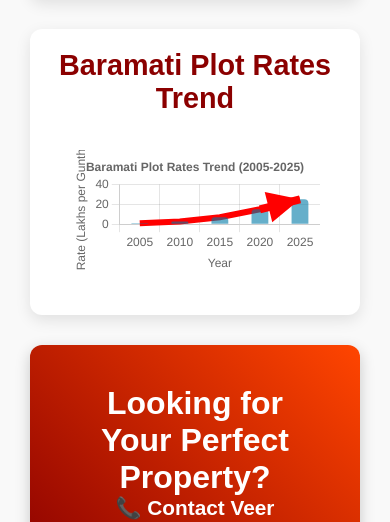
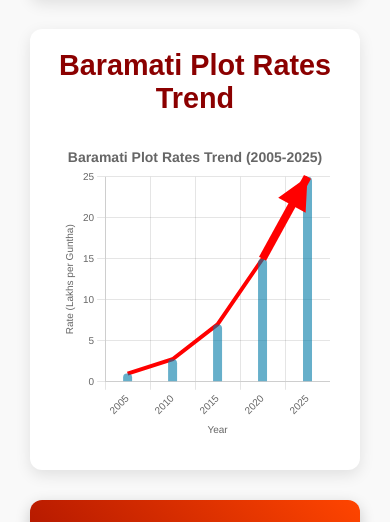
Before and after one commit to jafar99/veer_property_frontend, a React (Create React App) app: page /about in a window 390 px wide. Shown: the part 2960-3482 px from the top of the page. Built offline with nearby package versions, Linux system fonts and the light colour scheme.

Commit message:
graph mobile repsonsive

```diff
--- a/src/pages/AboutUs.js
+++ b/src/pages/AboutUs.js
@@ -189,7 +189,10 @@ const AboutUs = () => {
       {/* Graph Section */}
       <section className="graph-section">
         <h2>Baramati Plot Rates Trend</h2>
-        <div style={{ maxWidth: '800px', margin: '0 auto', padding: '20px' }}>
+        <div
+          className="responsive-chart-container"
+          style={{ width: '100%', maxWidth: '800px', margin: '0 auto', padding: '10px' }}
+        >
           <Line
             data={{
               labels: years,
@@ -201,15 +204,15 @@ const AboutUs = () => {
                   backgroundColor: 'rgba(0, 123, 167, 0.6)',
                   borderRadius: 4,
                   order: 1,
-                  barPercentage: 0.6,
-                  categoryPercentage: 0.7
+                  barPercentage: window.innerWidth < 600 ? 0.4 : 0.6,
+                  categoryPercentage: window.innerWidth < 600 ? 0.5 : 0.7
                 },
                 {
                   type: 'line',
                   label: 'Plot Rate (Line)',
                   data: rates,
                   borderColor: 'red',
-                  borderWidth: 6,
+                  borderWidth: window.innerWidth < 600 ? 4 : 6,
                   pointRadius: 0,
                   fill: false,
                   order: 2,
@@ -219,13 +222,22 @@ const AboutUs = () => {
             }}
             options={{
               responsive: true,
+              maintainAspectRatio: false,
               plugins: {
                 legend: {
-                  display: false
+                  display: false,
+                  labels: {
+                    font: {
+                      size: window.innerWidth < 600 ? 10 : 14
+                    }
+                  }
                 },
                 title: {
                   display: true,
-                  text: 'Baramati Plot Rates Trend (2005-2025)'
+                  text: 'Baramati Plot Rates Trend (2005-2025)',
+                  font: {
+                    size: window.innerWidth < 600 ? 14 : 20
+                  }
                 }
               },
               scales: {
@@ -233,17 +245,36 @@ const AboutUs = () => {
                   beginAtZero: true,
                   title: {
                     display: true,
-                    text: 'Rate (Lakhs per Guntha)'
+                    text: 'Rate (Lakhs per Guntha)',
+                    font: {
+                      size: window.innerWidth < 600 ? 10 : 14
+                    }
+                  },
+                  ticks: {
+                    font: {
+                      size: window.innerWidth < 600 ? 10 : 14
+                    }
                   }
                 },
                 x: {
                   title: {
                     display: true,
-                    text: 'Year'
+                    text: 'Year',
+                    font: {
+                      size: window.innerWidth < 600 ? 10 : 14
+                    }
+                  },
+                  ticks: {
+                    font: {
+                      size: window.innerWidth < 600 ? 10 : 14
+                    },
+                    maxRotation: window.innerWidth < 600 ? 45 : 0,
+                    minRotation: window.innerWidth < 600 ? 45 : 0
                   }
                 }
               }
             }}
+            height={window.innerWidth < 600 ? 300 : 400}
             plugins={[drawArrowPlugin]}
           />
         </div>
```
